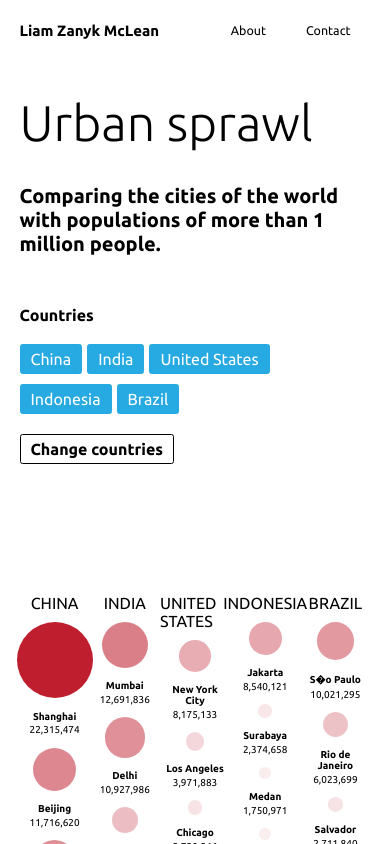
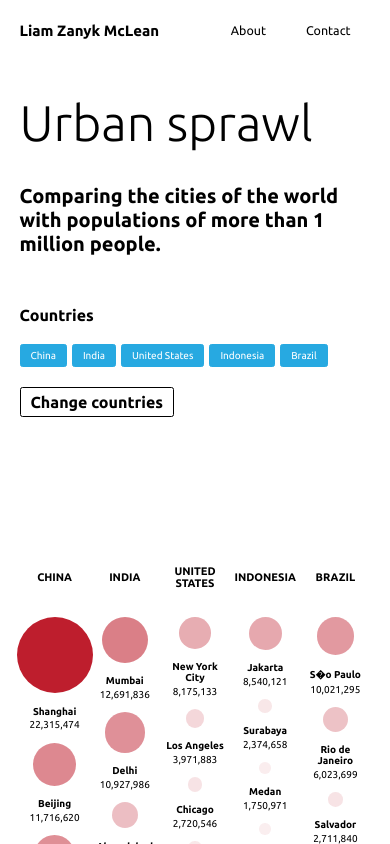
Before and after one commit to liamzm/portfolio_2021, a Vue app: page /world-cities in a window 390 px wide. Shown: the top 844 px of the page. Built offline with nearby package versions, Linux system fonts and the light colour scheme.

Commit message:
another fix for world cities

```diff
--- a/src/components/SelectedCountries.vue
+++ b/src/components/SelectedCountries.vue
@@ -14,7 +14,7 @@
 
         </div>
 
-        <div class="change" @click="toggleCountriesModal()">Change countries</div>
+        <div class="change" @click="toggleCountriesModal()">{{ getText() }}</div>
 
         <transition name="fade">
 
@@ -69,6 +69,15 @@ export default {
         },
         toggleCountriesModal() {
             this.view_countries_modal = !this.view_countries_modal
+        },
+        getText() {
+            var newtext = ''
+            if (this.view_countries_modal === true) {
+                newtext = 'Hide countries'
+            } else {
+                newtext = 'Change countries'
+            }
+            return newtext
         }
     }
 }
@@ -141,4 +150,10 @@ h4 {
     background-color: white;
 }
 
+@media(max-width: 700px) {
+    .countries-box {
+        font-size: 10px;
+    }
+}
+
 </style>
--- a/src/components/WorldCities.vue
+++ b/src/components/WorldCities.vue
@@ -14,11 +14,11 @@
 
             <div v-for="country in selected_countries" :key="country" class="country">
 
-                {{ country.toUpperCase() }}
+                <div class="country-name-container">
 
+                    <p class="country-name">{{ country.toUpperCase() }}</p>
 
-
-                 <!-- <country-flag :country="country['Country '" size='small'/> -->
+                </div>
 
                 <div v-for="city in cities" :key="city['Coordinates']" class="city-parent-container">
 
@@ -160,6 +160,7 @@ h2 {
     flex-direction: column;
     align-items: center;
     width: 20%;
+    /* justify-content: center; */
 }
 
 .country h3 {
@@ -176,6 +177,27 @@ h2 {
     justify-content: center;
     align-items: center;
     position: relative;
+
+}
+
+.country-name-container {
+    display: flex;
+    flex-direction: column;
+    align-items: center;
+    height: 60px;
+    justify-content: center;
+}
+
+.country-name {
+    font-weight: 600;
+    font-size: 14px;
+    /* margin-bottom: 50px; */
+    /* border: 1px solid black; */
+    box-sizing: border-box;
+    padding: 2.5px 5px 2.5px 5px;
+    border-radius: 2.5px;
+    text-align: center;
+    /* width: max-content; */
 }
 
 .country .city-parent-container:first-child {
@@ -185,6 +207,12 @@ h2 {
     align-items: center; */
 }
 
+@media(max-width: 700px) {
+    .country-name {
+        font-size: 11px;
+    }
+}
+
 
 
 </style>
```
